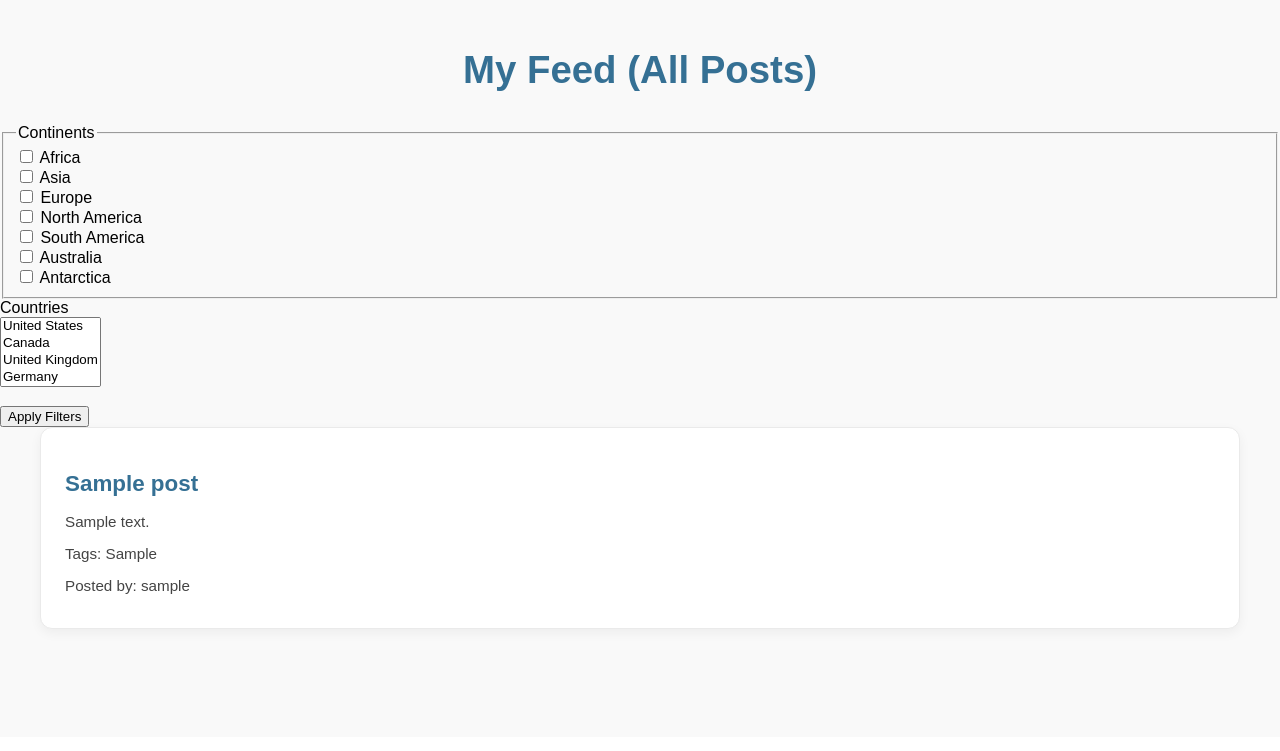
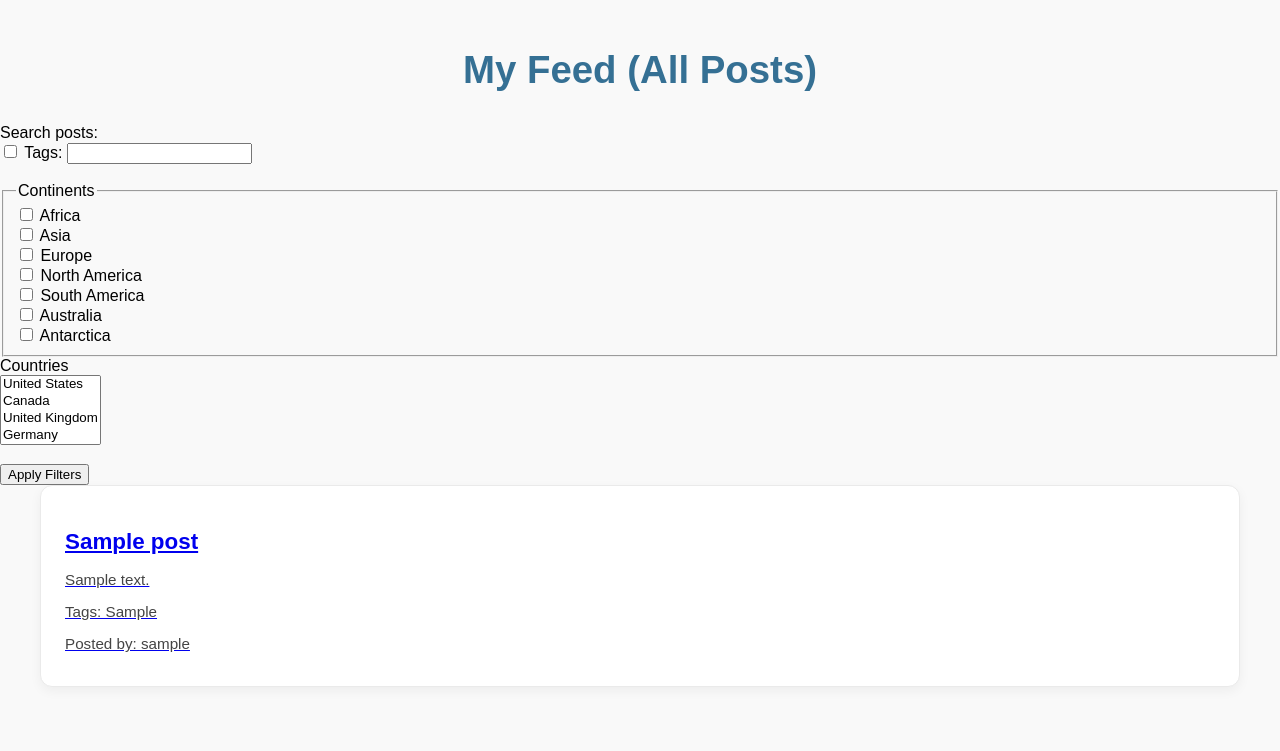
Before and after one commit to emilyyejia/mosaic, a Django app: page /user_feed/ in a window 1280 px wide. Shown: the part 63-814 px from the top of the page. Before the commit the page ends 695 px from the top, so only its background shows below. Run offline with Django 5.2, Linux system fonts and the light colour scheme; a user stored in the database is signed in; tables that the repository leaves empty hold one stand-in row (values such as "Sample post").

Commit message:
add search functionality including tags, user feed posts are clickable

```diff
--- a/main_app/templates/posts/user_feed.html
+++ b/main_app/templates/posts/user_feed.html
@@ -9,6 +9,12 @@
 </section>
 <section class="filter-search">
 <form method="get" class="feed-filters">
+  <label for="search">Search posts:</label><br>
+  <label>
+  <input type="checkbox" name="tags_only" {% if request.GET.tags_only %}checked{% endif %}>
+  Tags:
+</label>
+<input type="text" name="q" id="search" value="{{ request.GET.q }}"><br><br>
   <fieldset>
     <legend>Continents</legend>
     {% for cont in continents %}
@@ -35,12 +41,14 @@
 </section>
 <section class="post-list">
   {% for post in posts %}
+<a href="{% url 'post_detail' post.id %}" class="post-card-link">
   <article class="post-item">
-    <h2><a href="{% url 'post_detail' post.id %}">{{ post.title }}</a></h2>
+    <h2>{{ post.title }}</h2>
     <p>{{ post.body|truncatewords:30 }}</p>
     <p>Tags: {{ post.tags }}</p>
     <p>Posted by: {{ post.user.username }}</p>
   </article>
+</a>
   {% empty %}
   <p>No posts available.</p>
   {% endfor %}
--- a/main_app/views.py
+++ b/main_app/views.py
@@ -8,7 +8,7 @@ from .forms import CommentForm
 from django.views.generic.edit import CreateView, UpdateView, DeleteView
 from django.contrib.auth.decorators import login_required
 from django.contrib.auth.mixins import LoginRequiredMixin
-
+from django.db.models import Q
 # Define the home view function
 class Home(LoginView):
     # Send a simple HTML response
@@ -70,12 +70,20 @@ def user_feed(request):
 
     selected_continents = request.GET.getlist('continents')
     selected_countries = request.GET.getlist('countries')
-
+    query = request.GET.get('q', '').strip()
+    tags_only = request.GET.get("tags_only")
     if selected_continents:
         posts = posts.filter(location__in=selected_continents)
     if selected_countries:
         posts = posts.filter(location__in=selected_countries)
-
+    if query:
+        if tags_only:
+            posts= posts.filter(tags__icontains=query)
+        posts = posts.filter(
+            Q(title__icontains=query) |
+            Q(body__icontains=query) |
+            Q(tags__icontains=query)
+        )
     sort = request.GET.get('sort', 'recent')
     if sort == 'recent':
         posts = posts.order_by('-created_at')
```
Also changed, not shown: mosaic/settings.py (+7 -5 lines).
